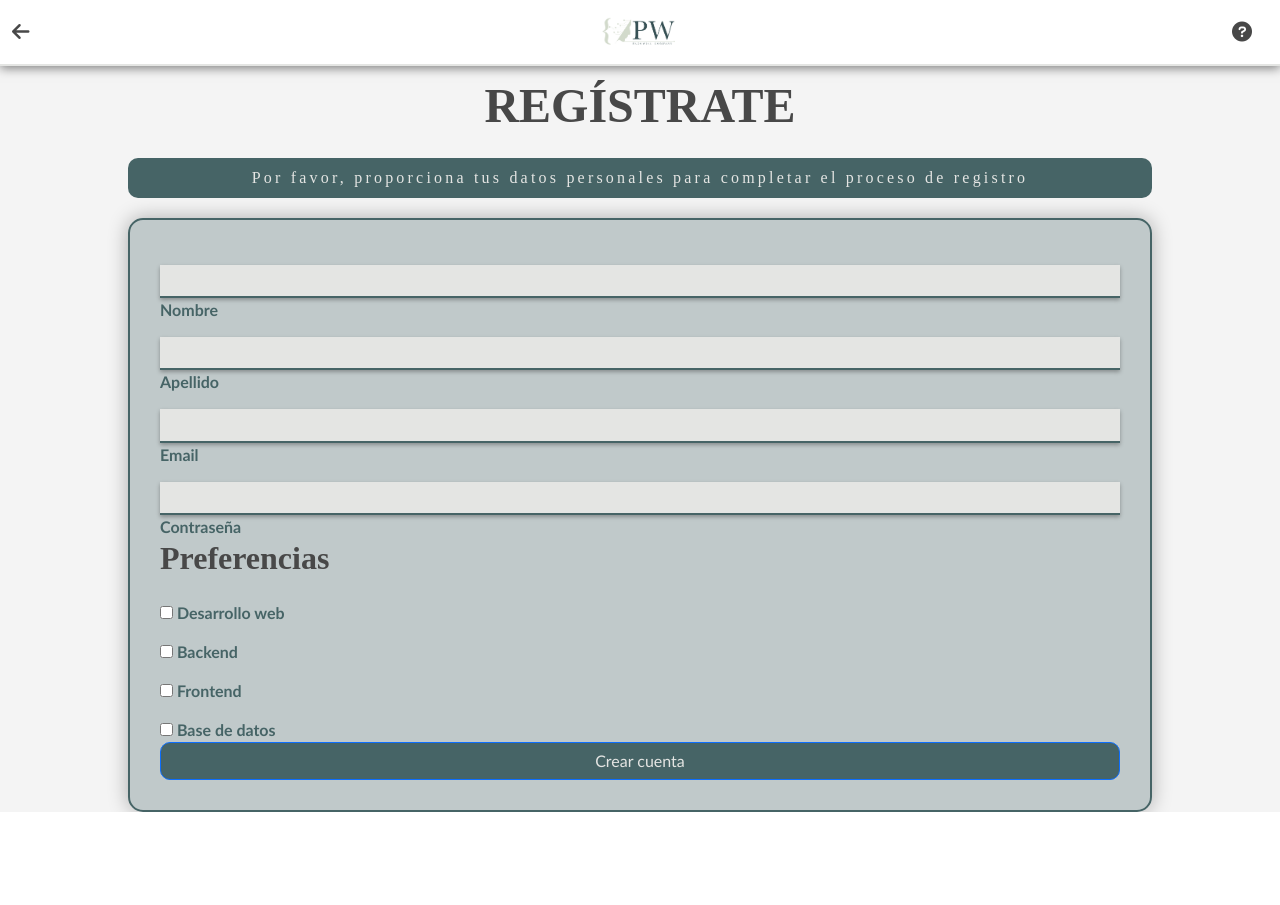
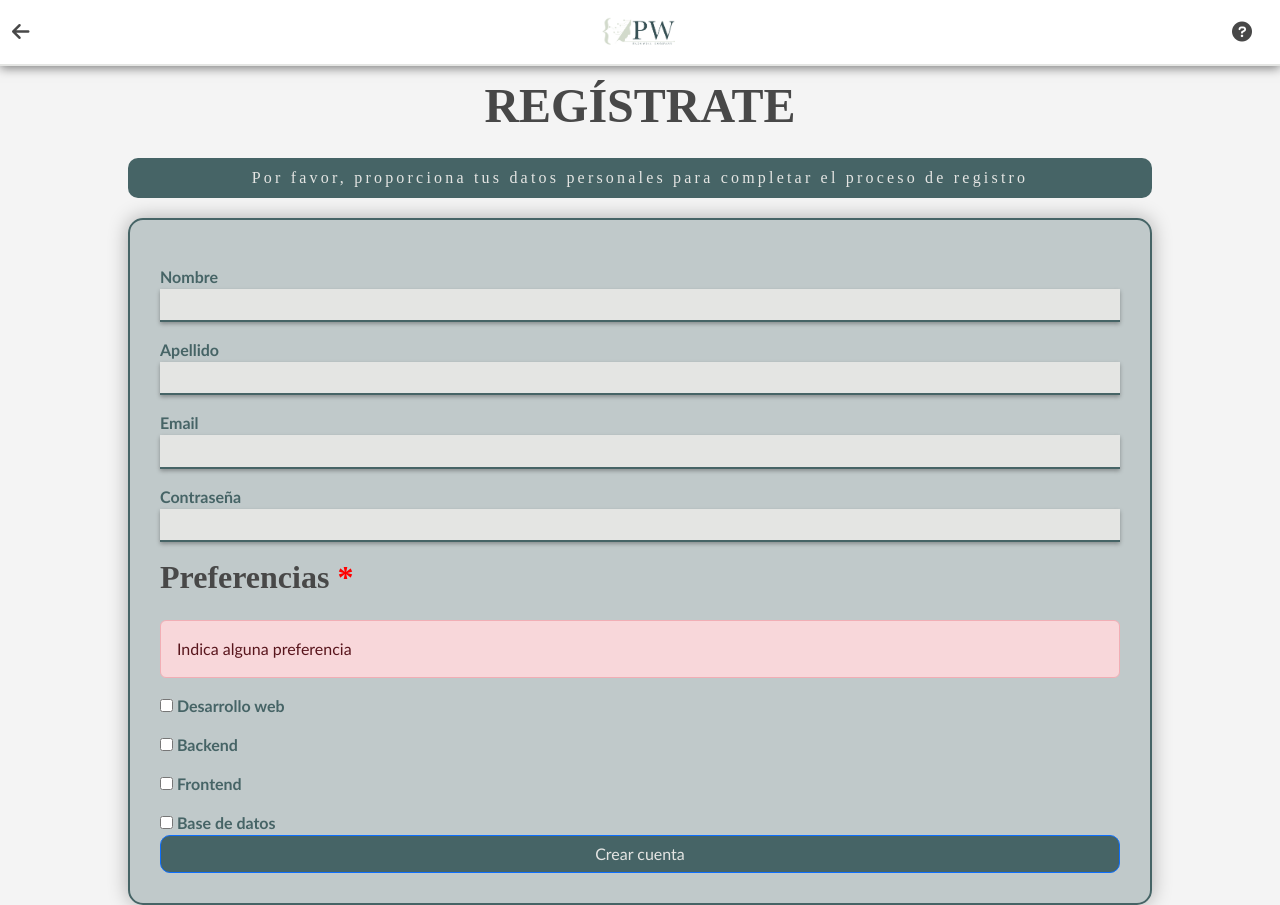
Before and after one commit to gnavarrov/PROGWISE, an Angular app in the folder frontend/: page /home in a window 1280 px wide. Both pictures are taken after a click on the button "Registro". Before the commit the page ends 812 px from the top, so only its background shows below. Built offline with nearby package versions, Linux system fonts and the light colour scheme.

Commit message:
Mejoras de errores registro

```diff
--- a/frontend/src/app/form-registration/form-registration.component.html
+++ b/frontend/src/app/form-registration/form-registration.component.html
@@ -18,24 +18,44 @@
     <div class="col-md-12 form-box">
       <form [formGroup]="registerForm" (ngSubmit)="onRegister()">
         <!-- PARTE DE RELLENAR CON DATOS -->
-        <div class="form-group">
+        <div class="form-group mb-3">
+          <label for="nombre">Nombre</label>
           <input type="text" class="form-control" formControlName="nombre" id="nombre">
-          <label for="nombre">Nombre</label>
+          <div *ngIf="registerForm.controls['nombre'].invalid && registerForm.controls['nombre'].touched" class="text-danger">
+            El nombre es obligatorio.
+          </div>
         </div>
-        <div class="form-group">
-          <input type="text" class="form-control" formControlName="apellido"  id="apellido">
+        <div class="form-group mb-3">
           <label for="apellido">Apellido</label>
+          <input type="text" class="form-control" formControlName="apellido" id="apellido" placeholder=" ">
+          <div *ngIf="registerForm.controls['apellido'].invalid && registerForm.controls['apellido'].touched" class="text-danger">
+            El apellido es obligatorio.
+          </div>
         </div>
-        <div class="form-group">
+        <div class="form-group mb-3">
+          <label for="email">Email</label>
           <input type="email" class="form-control" formControlName="email" id="email">
-          <label for="email">Email</label>
+          <div *ngIf="registerForm.controls['email'].invalid && registerForm.controls['email'].touched" class="text-danger">
+            El email es obligatorio.
+          </div>
+
+          <div *ngIf="errorMessage" class="errorRepeatEmail">
+            {{ errorMessage }}
+          </div>
+
         </div>
-        <div class="form-group">
-          <input type="password" class="form-control" formControlName="password" id="password">
+        <div class="form-group mb-3">
           <label for="password">Contraseña</label>
+          <input type="password" formControlName="password" id="password" class="form-control" autocomplete="off">
+
+          <div *ngIf="registerForm.controls['password'].invalid && registerForm.controls['password'].touched" class="text-danger">
+            La contraseña es obligatoria y debe tener al menos 6 caracteres.
+          </div>
         </div>
         <!-- PREFERENCIAS -->
-        <h5 class="mb-4">Preferencias</h5>
+        <h5 class="mb-4">Preferencias <span class="asteriscoSeleccion" *ngIf="preferenceSel()" >*</span></h5>
+        <div *ngIf="preferenceSel()" class="alert alert-danger">{{ preferencesRequiredError }}</div>
+
         <div formGroupName="preferencias">
           <div class="form-group preferencias">
             <label>
@@ -58,7 +78,7 @@
             </label>
           </div>
         </div>
-        <button type="submit" class="btn btn-primary">Crear cuenta</button>
+        <button type="submit" class="btn btn-primary"> Crear cuenta</button>
       </form>
     </div>
   </div>
--- a/frontend/src/app/form-registration/form-registration.component.scss
+++ b/frontend/src/app/form-registration/form-registration.component.scss
@@ -75,7 +75,7 @@ h5 {
   border-radius: 0;
   padding-left: 10px;
   background-color: #e4e5e3;
-  color: #e4e5e3;
+  color: #333; /* Asegura que el texto sea visible */
   transition: border-color 0.3s ease;
   box-shadow: 0 2px 4px rgba(0, 0, 0, 0.3); /* Sombra ligera */
   font-size: 0.8rem; /* Tamaño de fuente más pequeño */
@@ -115,3 +115,41 @@ h5 {
   background-color: #e4e5e3;
   color: #466466;
 }
+
+/* Estilo para la caja emergente de error */
+.text-danger{
+  font-size: 0.7rem;
+  color: #dc3545;
+  margin-top: 0.2rem;
+  background-color: #f8d7da;
+  border-radius: 0.25rem;
+  position: absolute; /* Permite posicionar la caja emergente */
+  z-index: 1000; /* Asegura que la caja emergente esté por encima de otros elementos */
+  width: 100%; /* Ajusta el ancho de la caja emergente al ancho del campo de entrada */
+}
+
+.form-group {
+  position: relative; /* Necesario para que .error-popup se posicione correctamente */
+}
+
+.errorRepeatEmail {
+  color: #d9534f; /* Color rojo para indicar un mensaje de error */
+  background-color: #f2dede; /* Color de fondo */
+  padding: 10px; /* Espacio interno */
+  border: 1px solid #ebccd1; /* Borde rojo */
+  border-radius: 4px; /* Bordes redondeados */
+  margin-top: 10px; /* Espacio superior */
+}
+
+
+.preferences-title {
+  color: red;
+  display: inline;
+}
+
+.preferences-title.empty {
+  visibility: hidden;
+}
+.asteriscoSeleccion{
+  color: red;
+}
--- a/frontend/src/app/form-registration/form-registration.component.ts
+++ b/frontend/src/app/form-registration/form-registration.component.ts
@@ -1,7 +1,7 @@
 import { Component, OnInit } from '@angular/core';
 import { FormBuilder, FormGroup, Validators, FormControl } from '@angular/forms';
 import { Router } from '@angular/router';
-import { AuthService } from '../services/auth.service'; // Verifica que este es el nombre correcto
+import { AuthService } from '../services/auth.service';
 
 @Component({
   selector: 'app-form-registration',
@@ -10,10 +10,13 @@ import { AuthService } from '../services/auth.service'; // Verifica que este es
 })
 export class FormRegistrationComponent implements OnInit {
   registerForm!: FormGroup;
+  errorMessage: string = ''; // Variable para almacenar el mensaje de error
+  preferencesRequiredError: string= 'Indica alguna preferencia';
+  emailExistsError: string = 'Este correo electrónico ya está en uso';
 
   constructor(
     private formBuilder: FormBuilder,
-    private authService: AuthService, // Verifica que este es el nombre correcto y que tiene los métodos adecuados
+    private authService: AuthService,
     private router: Router
   ) {}
 
@@ -23,7 +26,7 @@ export class FormRegistrationComponent implements OnInit {
       apellido: ['', Validators.required],
       email: ['', [Validators.required, Validators.email]],
       password: ['', [Validators.required, Validators.minLength(6)]],
-      preferencias: new FormGroup({
+      preferencias: this.formBuilder.group({
         web: new FormControl(false),
         backend: new FormControl(false),
         frontend: new FormControl(false),
@@ -33,11 +36,11 @@ export class FormRegistrationComponent implements OnInit {
   }
 
   onRegister(): void {
-    if (this.registerForm.valid) {
+    if (this.registerForm.valid && !this.preferenceSel()) {
       const formData = {
         nombre: this.registerForm.value.nombre,
         apellido: this.registerForm.value.apellido,
-        correo: this.registerForm.value.email, // Asegúrate de que el nombre de este campo corresponde con tu backend
+        correo: this.registerForm.value.email,
         contraseña: this.registerForm.value.password,
         preferencias: this.extractPreferences()
       };
@@ -45,13 +48,25 @@ export class FormRegistrationComponent implements OnInit {
       this.authService.registerUser(formData).subscribe({
         next: (response) => {
           console.log('Usuario registrado con éxito', response);
-          this.router.navigate(['/dashboard']);  // Redirige al usuario al dashboard
+          this.router.navigate(['/dashboard']);
         },
         error: (error) => {
           console.error('Error al registrar usuario', error);
+
+          if (error.status === 409) {
+            console.log('Correo electrónico en uso');
+            this.errorMessage = this.emailExistsError; // Captura el mensaje de error del cuerpo de la respuesta HTTP
+          }
         }
       });
+    } else {
+      console.log('Formulario no válido o ninguna preferencia seleccionada');
     }
+  }
+
+  preferenceSel(): boolean {
+    const preferences = this.registerForm.value.preferencias;
+    return !Object.values(preferences).some(value => value);
   }
 
   private extractPreferences(): any {
--- a/frontend/src/app/services/auth.service.ts
+++ b/frontend/src/app/services/auth.service.ts
@@ -1,7 +1,7 @@
 import { Injectable } from '@angular/core';
 import { HttpClient, HttpHeaders } from '@angular/common/http';
-import { Observable } from 'rxjs';
-import { tap } from 'rxjs/operators';
+import { Observable, throwError } from 'rxjs';
+import {catchError, tap } from 'rxjs/operators';
 import { Router } from '@angular/router';
 
 @Injectable({
@@ -9,17 +9,32 @@ import { Router } from '@angular/router';
 })
 export class AuthService {
   private baseUrlLogin = 'http://localhost:8080/api/usuarios/login';
-  private baseUrlRegister = 'http://localhost:8080/api/usuarios/registrar';
+  private baseUrlRegister = 'http://localhost:8080/api/usuarios/registro';
 
   constructor(private http: HttpClient, private router: Router) {}
+  loginUser(userData: any): Observable<any> {
+    return this.http.post<any>(this.baseUrlLogin, userData, { withCredentials: true })
+      .pipe(
+        tap(response => {
+          console.log('Respuesta del servidor:', response);
+          if (response.message === "Inicio de sesión exitoso") {
+            console.log('Inicio de sesión exitoso');
+            this.router.navigate(['/dashboard']);
+          } else {
+            console.error('Error al iniciar sesión:', response);
+            throw new Error(response.message);
+          }
+        }),
+        catchError((error: any) => {
+          console.error('Error al iniciar sesión:', error);
+          return throwError(error);
+        })
+      );
+  }
 
-  loginUser(userData: any): Observable<any> {
-    return this.http.post(this.baseUrlLogin, userData, { withCredentials: true }).pipe(
-      tap(() => {
-        this.router.navigate(['/dashboard']);
-      })
-    );
-  }
+
+
+
 
   registerUser(userData: any): Observable<any> {
     return this.http.post(this.baseUrlRegister, userData, { withCredentials: true }).pipe(
```
Also changed, not shown: 1 other file (tests, documents, lock files or other folders).
